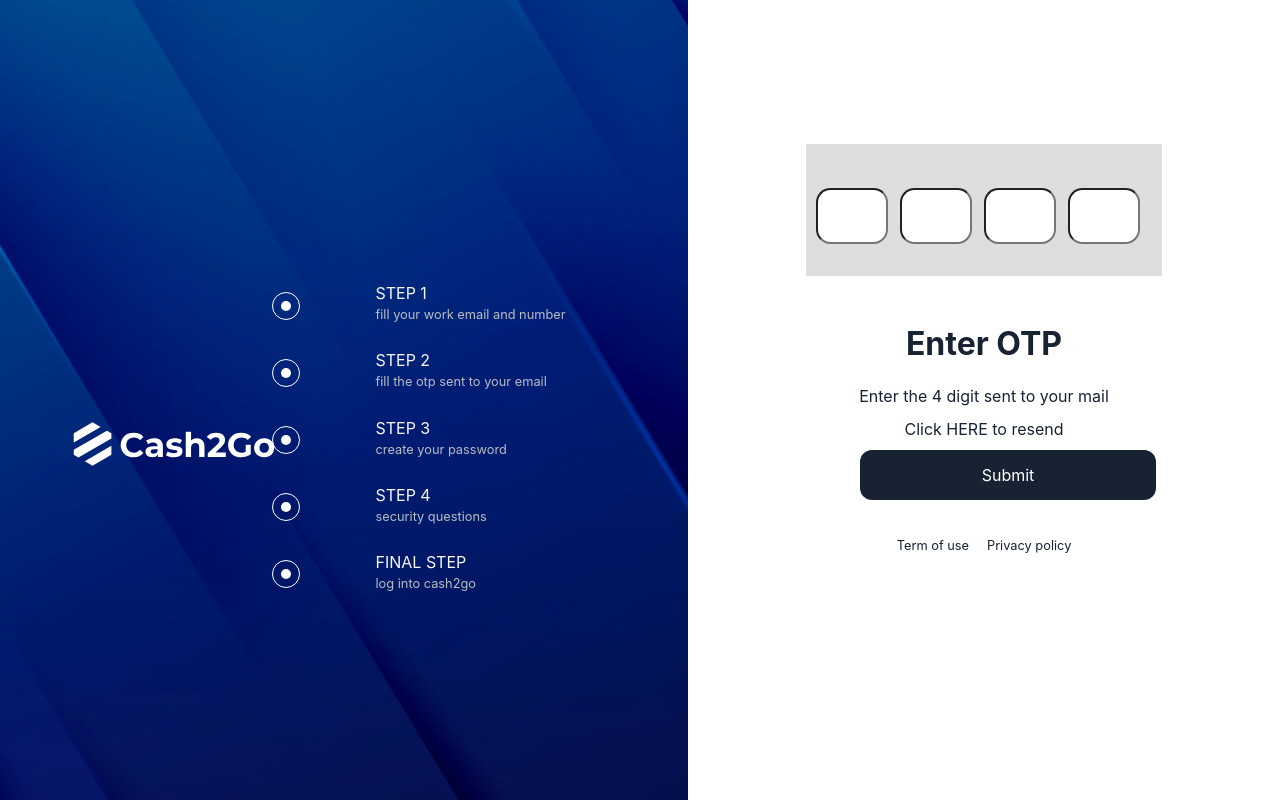
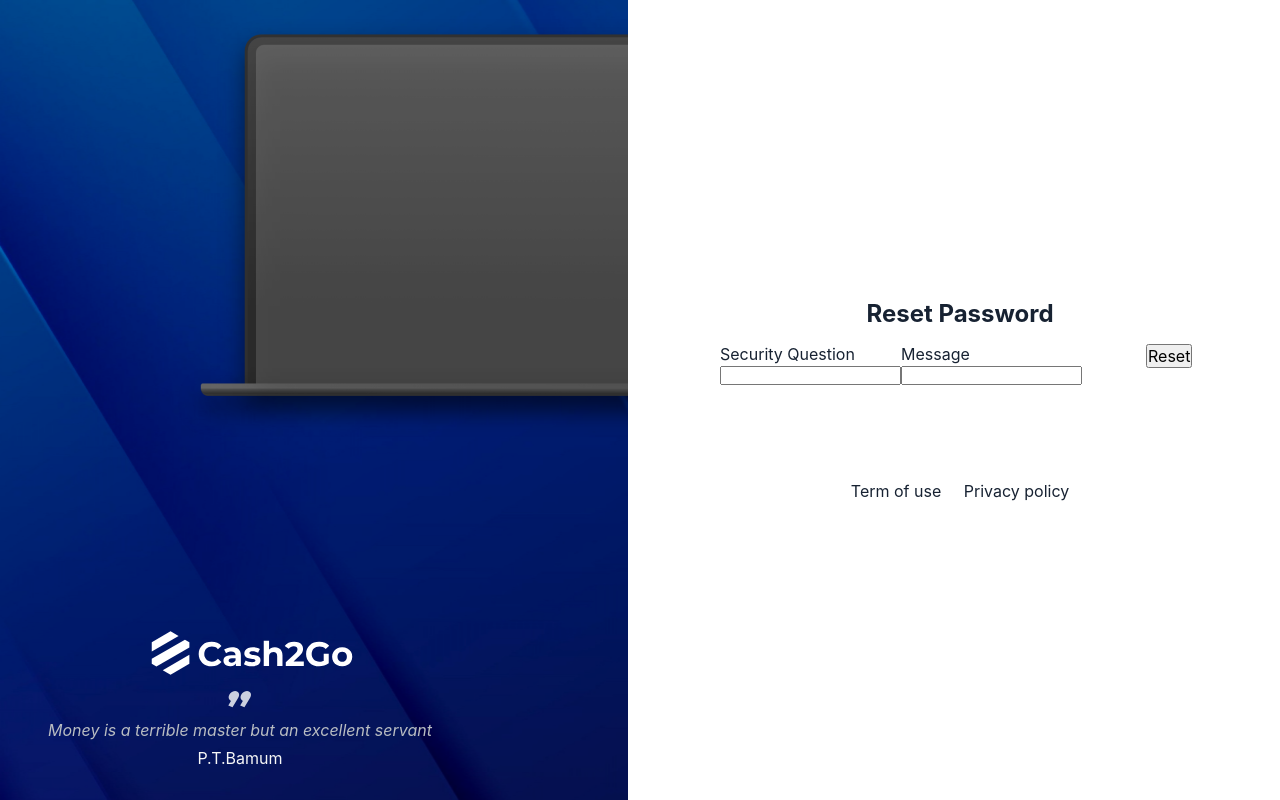
Before and after one commit to joyibeh93/Cash2go-loan-app, a React (Create React App) app: page / in a window 1280 px wide. Built offline with nearby package versions, Linux system fonts and the light colour scheme; the HTML template or start-up script is replaced by a standard one.

Commit message:
new tasks

```diff
--- a/src/App.js
+++ b/src/App.js
@@ -2,22 +2,26 @@ import './index.css';
 import './App.css';
 
 import { BrowserRouter as Router, Route, Routes } from 'react-router-dom';
-import SignUpStep2 from './Pages/SignUpStep2';
+import PasswordResetPage from './Pages/PasswordResetPage';
+//import SignUpStep2 from './Pages/SignUpStep2';
 //import Dashboard from './Pages/Dashboard';
-import ResetPassword from './Pages/ResetPassword';
-import SignUpStep4 from './Pages/SignUpStep4';
-import SignUpStep3 from './Pages/SignUpStep3page';
-import Login from './Pages/Login';
+//import ResetPassword from './Pages/ResetPassword';
+//import SignUpStep4 from './Pages/SignUpStep4';
+//import SignUpStep3 from './Pages/SignUpStep3page';
+//import Login from './Pages/Login';
+
+
 function App() {
   return (
     <Router>
       <Routes>
         {/* <Route path="/" element={<Dashboard />} /> */}
-        <Route path="/" element={<SignUpStep2 />} />
+        {/*<Route path="/" element={<SignUpStep2 />} />
         <Route path="/resetpassword" element={<ResetPassword />} />
         <Route path="/signupstep4" element={<SignUpStep4 />} />
         <Route path="/signupstep3" element={<SignUpStep3 />} />
-        <Route path="/login" element={<Login />} />
+        <Route path="/login" element={<Login />} />*/}
+        <Route path="/" element={<PasswordResetPage />} />
       </Routes>
     </Router>
   );
--- /dev/null
+++ b/src/Components/ResetPasswordForm.js
@@ -0,0 +1,75 @@
+import React from 'react';
+import { Formik, Form, Field, ErrorMessage } from 'formik';
+import * as Yup from 'yup';
+import axios from 'axios';
+import Buttons from './Buttons';
+import '../PasswordReset.css'
+
+//import './ResetPasswordForm.css'; // Import CSS file
+
+const ResetPasswordForm = () => {
+  const handleSubmit = (values, { setSubmitting }) => {
+    // Simulate API request to reset password
+    axios.post('/api/reset-password', values)
+      .then(response => {
+        // Handle successful password reset
+        console.log('Password reset successfully.');
+      })
+      .catch(error => {
+        // Handle password reset error
+        console.error('Error resetting password:', error);
+      })
+      .finally(() => {
+        setSubmitting(false);
+      });
+  };
+
+  const validationSchema = Yup.object().shape({
+    securityQuestion: Yup.string().required('Security question is required'),
+    message: Yup.string()
+      .required('Message is required')
+      .matches(/^[a-zA-Z\s]+$/, 'Message must contain only letters'),
+  });
+
+  return (
+    <div className="form-container">
+      <h2>Reset Password</h2>
+      <Formik
+        initialValues={{ securityQuestion: '', message: '' }}
+        validationSchema={validationSchema}
+        onSubmit={handleSubmit}
+      >
+        {({ isSubmitting }) => (
+          <Form className='form'>
+            <div className="form-field">
+              <label htmlFor="securityQuestion">Security Question</label>
+              <Field
+                type="text"
+                id="securityQuestion"
+                name="securityQuestion"
+              />
+              <ErrorMessage name="securityQuestion" component="div" className="error-message" />
+            </div>
+
+            <div className="form-field">
+              <label htmlFor="message">Message</label>
+              <Field
+                type="text"
+                id="message"
+                name="message"
+              />
+              <ErrorMessage name="message" component="div" className="error-message" />
+            </div>
+
+            <div className="btn re-btn">
+                <Buttons button="Reset" />
+              </div>
+          </Form>
+        )}
+      </Formik>
+      <p className="terms">Term of use &nbsp; &nbsp; Privacy policy</p>
+    </div>
+  );
+};
+
+export default ResetPasswordForm;
--- a/src/Components/SignUpStep3.js
+++ b/src/Components/SignUpStep3.js
@@ -6,6 +6,7 @@ import Buttons from './Buttons';
 import '../OtpForm.css';
 import '../Signupstep3.css';
 import eyeIcon from '../assets/eye icon.svg';
+
 const SignIn = () => {
   const validationSchema = Yup.object({
     username: Yup.string().required('Username is required'),
--- /dev/null
+++ b/src/Pages/PasswordResetPage.js
@@ -0,0 +1,19 @@
+import React from 'react'
+import LoginBg from '../Components/LoginBg'
+import ResetPasswordForm from '../Components/ResetPasswordForm'
+
+
+const PasswordResetPage = () => {
+  return (
+    <div className="container">
+      <div className="left-side">
+        <LoginBg />
+      </div>
+      <div className="right-side">
+        <ResetPasswordForm />
+      </div>
+    </div>
+  )
+}
+
+export default PasswordResetPage
--- /dev/null
+++ b/src/PasswordReset.css
@@ -0,0 +1,40 @@
+.form-container {
+    width: 100%;
+    display: flex;
+    flex-direction: column;
+    justify-content: center;
+    align-items: center;
+    height: 100vh;
+    padding: 3em;
+  }
+
+  .form {
+    padding: 1em 2em;
+    /* margin-left: 4.5em; */
+    width: 100%;
+    display: flex;
+    justify-content: flex-start;
+    align-items: flex-start;
+  }
+  .label {
+    display: block;
+    margin-bottom: 5px;
+    margin-right: 8em;
+  }
+
+  .input {
+    display: block;
+    width: 100%;
+    padding: 1.2em;
+    border: 1px solid black;
+    outline: none;
+    border-radius: 0.5em;
+    margin-bottom: 1em;
+  }
+  .re-btn {
+    margin-left: 4em;
+    width: 70%;
+  }
+  .terms {
+    margin-top: 5em;
+  }
```
